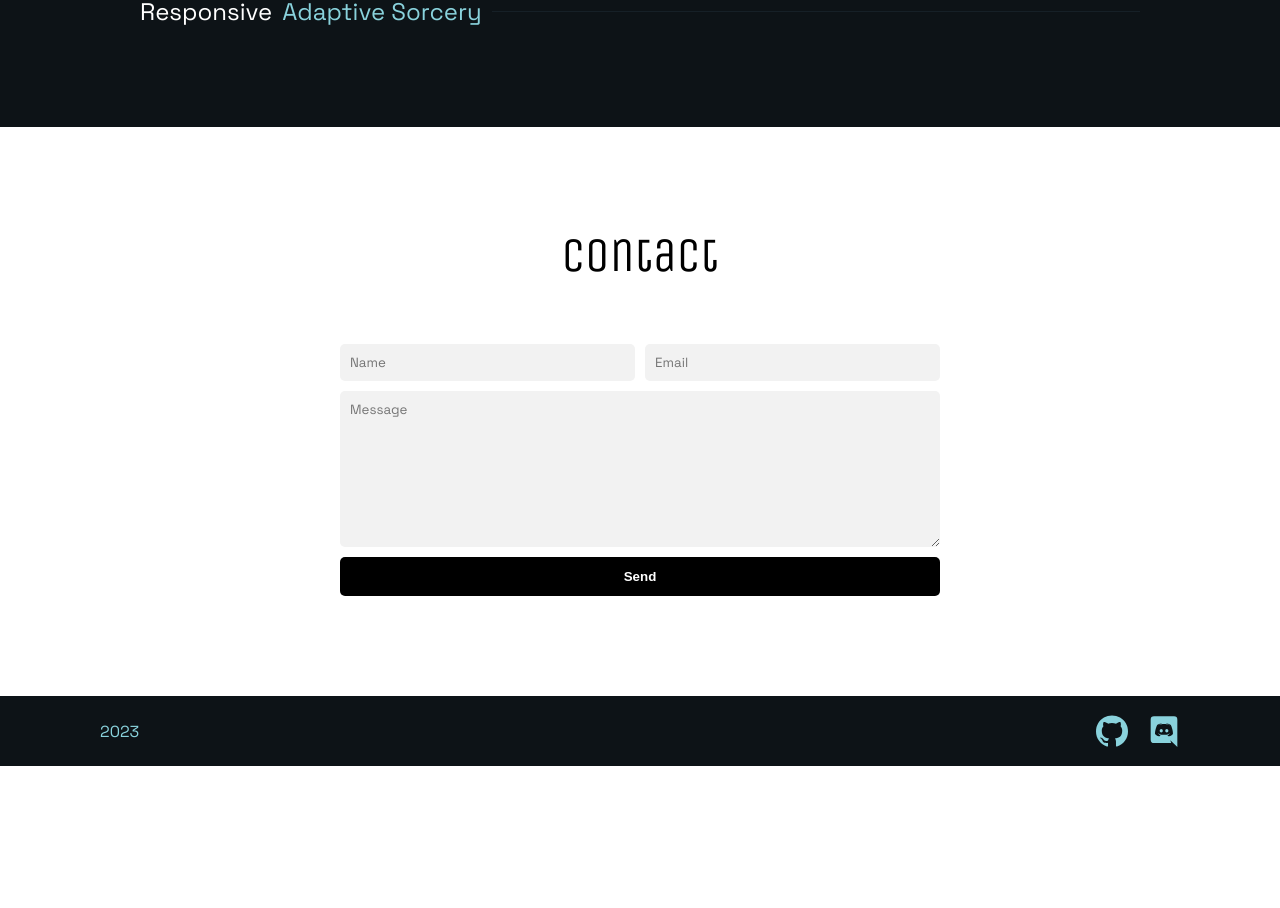
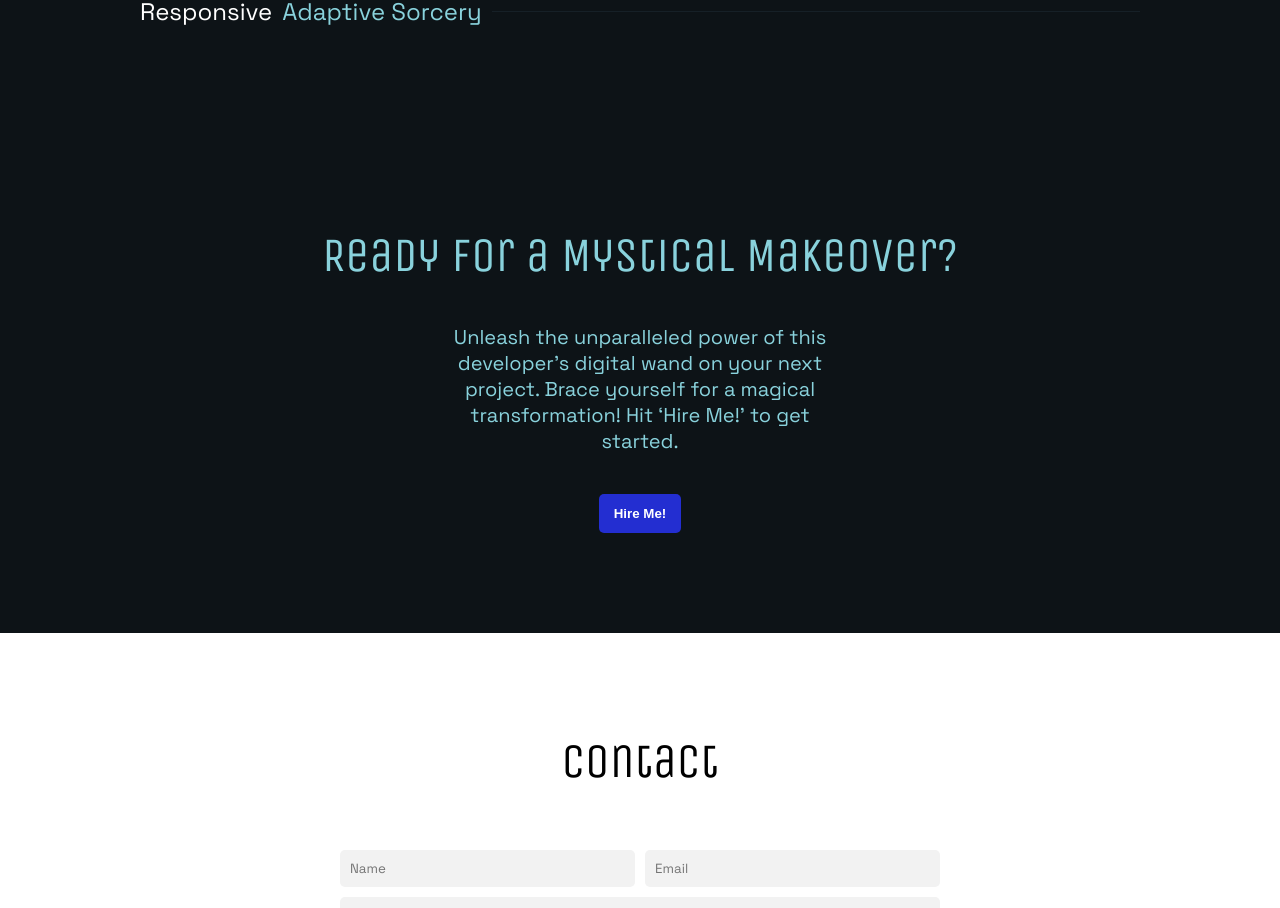
Before and after one commit to LoginamNet/aleksandr-chuchev-cv, a React (Vite) app: page / in a window 1280 px wide. Shown: the part 2254-3162 px from the top of the page. Before the commit the page ends 3020 px from the top, so only its background shows below. Built offline with nearby package versions, Linux system fonts and the light colour scheme.

Commit message:
feat: add hire section

```diff
--- a/src/components/cv-contact-form/cv-contact-form.css
+++ b/src/components/cv-contact-form/cv-contact-form.css
@@ -44,8 +44,6 @@
 }
 
 .inputs-box__submit {
-  color: var(--cv-white);
-  font-weight: 700;
   background-color: var(--cv-black);
   transition: 0.3s;
   pointer-events: all;
--- a/src/components/cv-contact-form/cv-contact-form.tsx
+++ b/src/components/cv-contact-form/cv-contact-form.tsx
@@ -78,10 +78,10 @@ function ContactForm() {
           <button
             className={
               sendingSuccess
-                ? 'inputs-box__submit inputs-box__submit-success'
+                ? 'inputs-box__submit inputs-box__submit-success text-color-white'
                 : sendingErr
-                ? 'inputs-box__submit inputs-box__submit-error'
-                : 'inputs-box__submit'
+                ? 'inputs-box__submit inputs-box__submit-error text-color-white'
+                : 'inputs-box__submit text-color-white'
             }
             type="submit"
           >
--- /dev/null
+++ b/src/components/cv-hire/cv-hire.css
@@ -0,0 +1,29 @@
+.cv-hire {
+  display: flex;
+  flex-direction: column;
+  align-items: center;
+  gap: 40px;
+  padding: 100px 0;
+}
+
+.cv-hire h2 {
+  color: var(--cv-peperment);
+  text-align: center;
+}
+
+.cv-hire__text-box {
+  display: flex;
+  flex-direction: column;
+  gap: 40px;
+  width: 400px;
+}
+
+.hire-text {
+  font-family: 'Space Grotesk';
+  font-size: 20px;
+  text-align: center;
+}
+
+.cv-hire__button {
+  background-color: var(--cv-blue);
+}
--- /dev/null
+++ b/src/components/cv-hire/cv-hire.tsx
@@ -0,0 +1,20 @@
+import './cv-hire.css';
+
+function Hire() {
+  return (
+    <section className="section section-dark">
+      <div className="wrapper-medium cv-hire">
+        <h2 className="text-color-white">Ready for a Mystical Makeover?</h2>
+        <div className="cv-hire__text-box">
+          <span className="hire-text text-color-peperment">
+            Unleash the unparalleled power of this developer’s digital wand on your next project.
+            Brace yourself for a magical transformation! Hit ‘Hire Me!’ to get started.
+          </span>
+        </div>
+        <button className="cv-hire__button text-color-white">Hire Me!</button>
+      </div>
+    </section>
+  );
+}
+
+export default Hire;
--- a/src/layout/common.css
+++ b/src/layout/common.css
@@ -33,6 +33,7 @@ h2 {
 
 button {
   padding: 12px 15px;
+  font-weight: 700;
   border: none;
   border-radius: 5px;
   cursor: pointer;
--- a/src/layout/layout.css
+++ b/src/layout/layout.css
@@ -8,6 +8,10 @@
 
 .wrapper {
   width: 1000px;
+}
+
+.wrapper-medium {
+  width: 800px;
 }
 
 .wrapper-small {
--- a/src/pages/cv/cv.tsx
+++ b/src/pages/cv/cv.tsx
@@ -2,6 +2,7 @@ import Title from '../../components/cv-title/cv-title';
 import About from '../../components/cv-about/cv-about';
 import Cards from '../../components/cv-cards/cv-cards';
 import Skills from '../../components/cv-skills/cv-skills';
+import Hire from '../../components/cv-hire/cv-hire';
 import ContactForm from '../../components/cv-contact-form/cv-contact-form';
 
 function CVMain() {
@@ -11,6 +12,7 @@ function CVMain() {
       <About />
       <Cards />
       <Skills />
+      <Hire />
       <ContactForm />
     </>
   );
```
